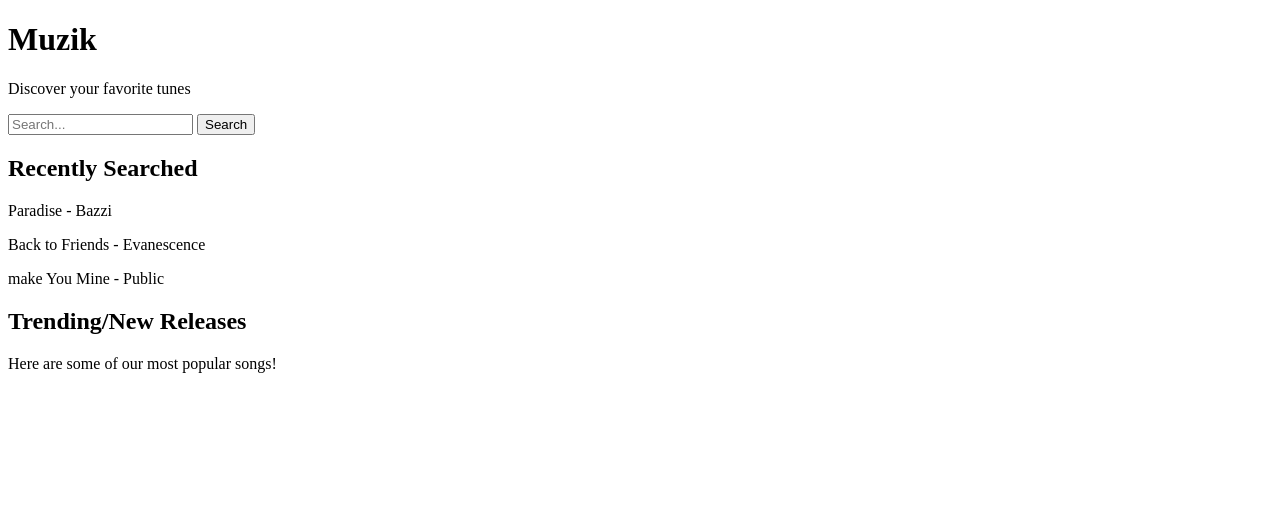
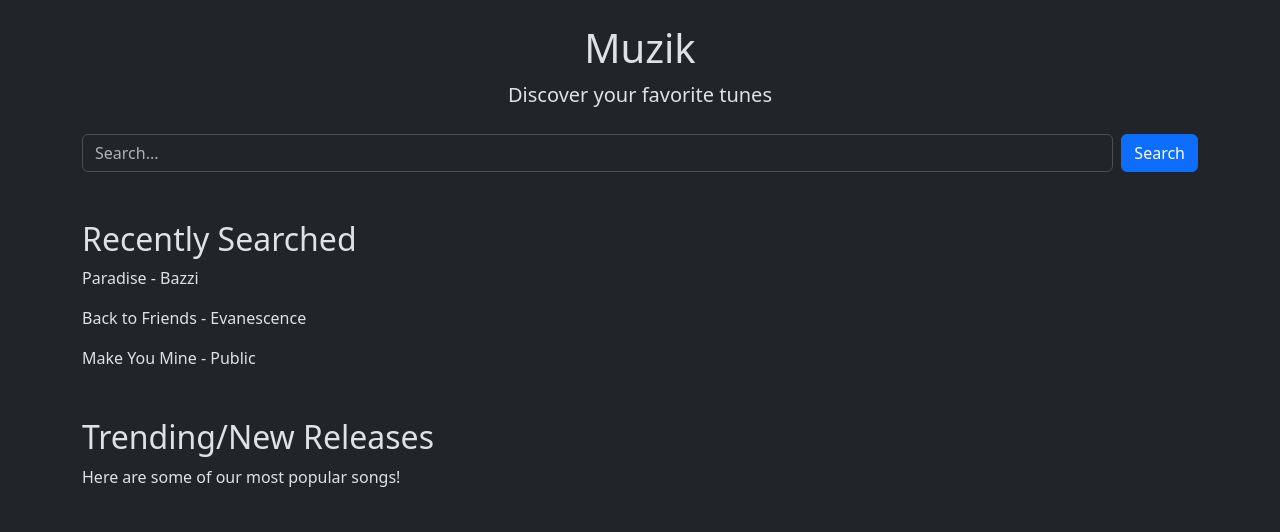
Before and after one commit to Nathanmhein/scaling-waddle, a plain HTML site: page index.html in a window 1280 px wide. Drawn offline with nearby package versions, Linux system fonts and the light colour scheme.

Commit message:
Edited the background colour, title, and search bar using Bootstrap elements

```diff
--- a/index.html
+++ b/index.html
@@ -1,31 +1,43 @@
 <!DOCTYPE html>
-<html lang="en">
+<html lang="en" data-bs-theme="dark"> <!-- Bootstrap's dark mode: one attribute re-colours everything -->
 <head>
     <meta charset="UTF-8">
     <meta name="viewport" content="width=device-width, initial-scale=1.0">
     <title>Muzik</title>
+    <link rel="icon" type="image/png" sizes="32x32" href="/favicon-32x32.png">
+
+    <!-- Bootstrap CSS from a CDN -->
+    <link href="https://cdn.jsdelivr.net/npm/bootstrap@5.3.3/dist/css/bootstrap.min.css" rel="stylesheet">
 </head>
-<body>
-    <main>
-    <header>
+
+<body class="min-vh-100"> <!-- min-vh-100 = at least 100% of the screen height, so the dark background fills it -->
+
+    <main class="container py-4"> <!-- container = centred, responsive width. py-4 = padding top and bottom -->
+
+        <header class="text-center mb-4"> <!-- text-center = centred text. mb-4 = space below -->
             <h1>Muzik</h1>
-        <p>Discover your favorite tunes</p>
+            <p class="lead">Discover your favorite tunes</p> <!-- lead = slightly larger intro text -->
         </header>
-    <form action="/search" method="GET">
-    <input type="search" id="site-search" placeholder="Search..." required>
-    <button type="submit">Search</button>
+
+        <form action="/search" method="GET" class="d-flex gap-2 mb-5"> <!-- d-flex = flexbox row. gap-2 = space between items -->
+            <input type="search" id="site-search" name="q" class="form-control" placeholder="Search..." required>
+            <button type="submit" class="btn btn-primary">Search</button> <!-- btn btn-primary = styled blue button -->
         </form>
-    <section>
+
+        <section class="mb-5">
             <h2>Recently Searched</h2>
             <p>Paradise - Bazzi</p>
             <p>Back to Friends - Evanescence</p>
-        <p>make You Mine - Public</p>
+            <p>Make You Mine - Public</p>
         </section>
+
+        <!-- Ethan's Section -->
         <section>
             <h2>Trending/New Releases</h2>
             <p>Here are some of our most popular songs!</p>
         </section>
 
+    </main> <!-- this closing tag was missing in your original -->
+
 </body>
-
 </html>
```
Lines whose indentation alone changed are shown as unchanged.
